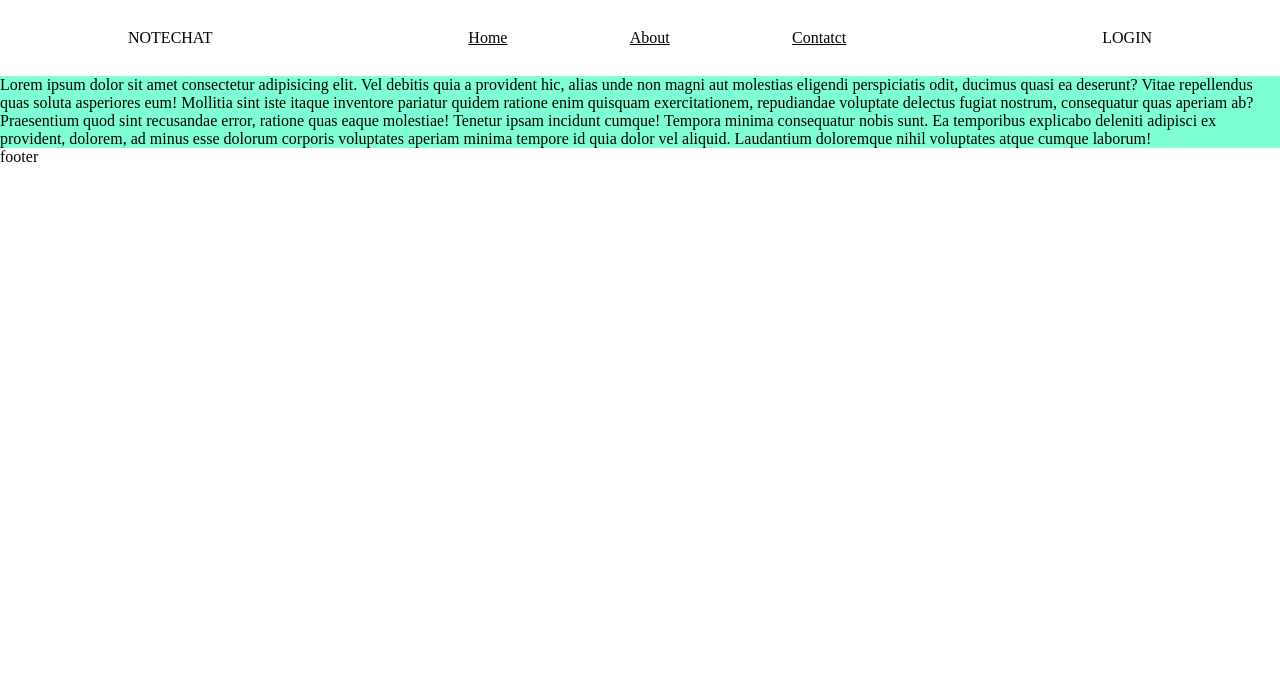
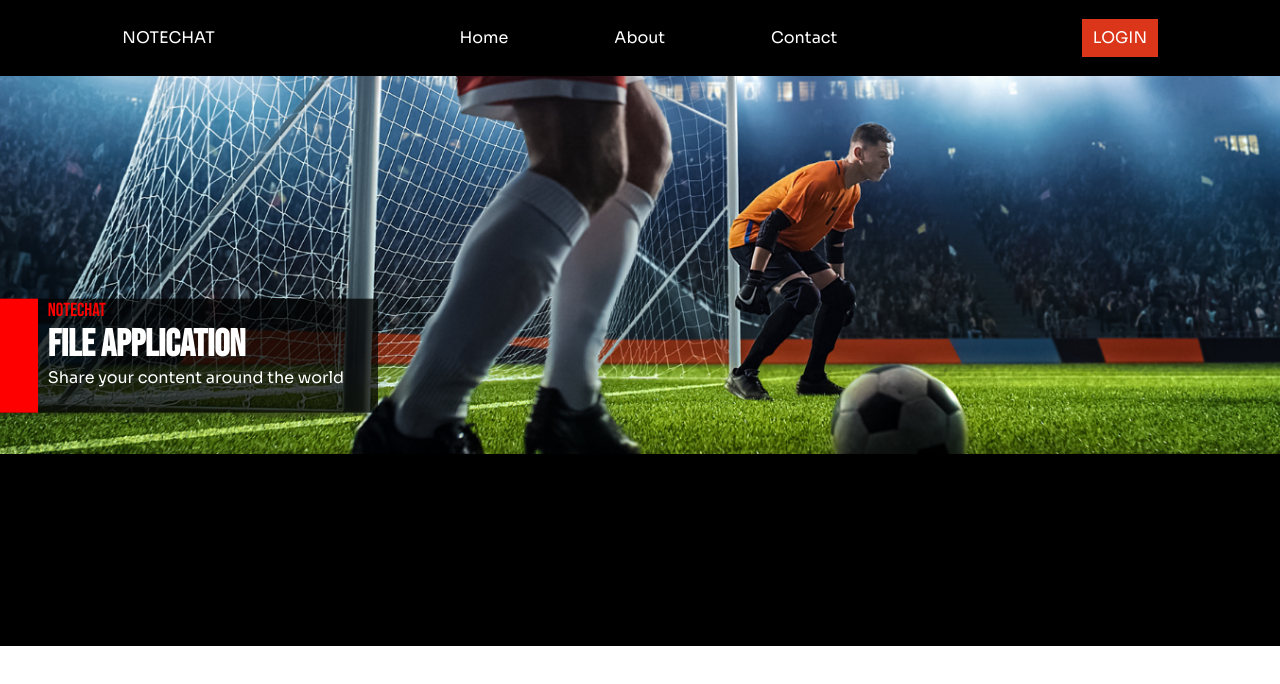
Before and after one commit to amitdubey6261/Notechat-Client, a React (Vite) app: page / in a window 1280 px wide. Shown: the top 684 px of the page. Built offline with nearby package versions, Linux system fonts and the light colour scheme.

Commit message:
ui-upgrade

```diff
--- a/src/App.css
+++ b/src/App.css
@@ -1,22 +1,25 @@
-*{
+@import url('https://fonts.googleapis.com/css2?family=Bebas+Neue&display=swap');
+@import url('https://fonts.googleapis.com/css2?family=Sora&display=swap');
+
+* {
   margin: 0;
   padding: 0;
   box-sizing: border-box;
   color: black;
-  /* border: 1px solid black;/ */
+  /* border: 1px solid black; */
 }
 
-#root{
+#root {
   width: 100%;
   height: 100%;
 }
 
-body{
+body {
   width: 100vw;
   height: 100vh;
 }
 
-.layout{
+.layout {
   width: 100%;
   /* height: 10cm; */
 }
--- a/src/components/aboutPage/AboutPage.jsx
+++ b/src/components/aboutPage/AboutPage.jsx
@@ -1,10 +1,22 @@
 import React from 'react'
+
+import image from '../../assets/images/myimg2.png'
 
 const AboutPage = () => {
     return (
         <>
             <main>
-                i am aabout
+                <div className="image-wrapper">
+                    <img id='image' src={image} alt="not-found" />
+                    <div className="image-overlay">
+                        <div className="box-outer" id="colored"></div>
+                        <div className="box-outer" id="text">
+                            <div className="img-o-c-t "><span className='overlay-t' id="">CONNECT</span></div>
+                            <div className="img-o-c-t"><h2 id=""> <span className='overlay-t-2'>CONNECT WITH AMIT </span></h2></div>
+                            <div className="img-o-c-t"><span id="">Be in contact with full stack developer</span></div>
+                        </div>
+                    </div>
+                </div>
             </main>
         </>
     )
--- a/src/components/contactPage/ContactPage.jsx
+++ b/src/components/contactPage/ContactPage.jsx
@@ -1,10 +1,21 @@
 import React from 'react'
 
+import image from '../../assets/images/myimg.png';
 const ContactPage = () => {
     return (
         <>
             <main>
-                i am contact page
+                <div className="image-wrapper">
+                    <img id='image' src={image} alt="not-found" />
+                    <div className="image-overlay">
+                        <div className="box-outer" id="colored"></div>
+                        <div className="box-outer" id="text">
+                            <div className="img-o-c-t "><span className='overlay-t' id="">CONNECT</span></div>
+                            <div className="img-o-c-t"><h2 id=""> <span className='overlay-t-2'>CONNECT WITH AMIT </span></h2></div>
+                            <div className="img-o-c-t"><span id="">Be in contact with full stack developer</span></div>
+                        </div>
+                    </div>
+                </div>
             </main>
         </>
     )
--- a/src/components/footer/Footer.jsx
+++ b/src/components/footer/Footer.jsx
@@ -1,5 +1,7 @@
 import React from 'react'
 
+
+import './footer.css'
 const Footer = () => {
   return (
     <>
--- /dev/null
+++ b/src/components/footer/footer.css
@@ -0,0 +1,5 @@
+footer{
+    width: 100%;
+    height: 5cm;
+    background-color: black;
+}
--- a/src/components/homePage/HomePage.jsx
+++ b/src/components/homePage/HomePage.jsx
@@ -1,13 +1,24 @@
 import React from 'react'
 
 import './homePage.css'
+
+import image from '../../assets/images/myimg.png'
 
 const HomePage = () => {
     return (
         <>
             <main>
-                Lorem ipsum dolor sit amet consectetur adipisicing elit. Vel debitis quia a provident hic, alias unde non magni aut molestias eligendi perspiciatis odit, ducimus quasi ea deserunt? Vitae repellendus quas soluta asperiores eum! Mollitia sint iste itaque inventore pariatur quidem ratione enim quisquam exercitationem, repudiandae voluptate delectus fugiat nostrum, consequatur quas aperiam ab? Praesentium quod sint recusandae error, ratione quas eaque molestiae! Tenetur ipsam incidunt cumque! Tempora minima consequatur nobis sunt. Ea temporibus explicabo deleniti adipisci ex provident, dolorem, ad minus esse dolorum corporis voluptates aperiam minima tempore id quia dolor vel aliquid. Laudantium doloremque nihil voluptates atque cumque laborum!
-
+                <div className="image-wrapper">
+                    <img id='image' src={image} alt="not-found" />
+                    <div className="image-overlay">
+                        <div className="box-outer" id="colored"></div>
+                        <div className="box-outer" id="text">
+                            <div className="img-o-c-t "><span className='overlay-t' id="">NOTECHAT</span></div>
+                            <div className="img-o-c-t"><h2 id=""> <span className='overlay-t-2'>FILE APPLICATION</span></h2></div>
+                            <div className="img-o-c-t"><span id="">Share your content around the world</span></div>
+                        </div>
+                    </div>
+                </div>
             </main>
         </>
     )
--- a/src/components/homePage/homePage.css
+++ b/src/components/homePage/homePage.css
@@ -1,5 +1,51 @@
 main{
-    background-color: aquamarine;
     width: 100%;
     height: 100%;
+    background-color: black;
 }
+
+.image-wrapper{
+    overflow: hidden;
+    width: 100%;
+    position: relative;
+}
+
+#image{
+    background-color: antiquewhite;
+    width: 100%;
+    height: 10cm;
+    object-fit: cover;
+    object-position: center;
+}
+
+.image-overlay{
+    background-color: rgba(0, 0, 0, 0.719);
+    width: 10cm;
+    height: 3cm;
+    position: absolute;
+    bottom: 0;
+    left: 0;
+    transform: translate( 0% , -40% );
+    display: flex;
+}
+
+#colored{
+    background-color: red;
+    width: 1cm ;
+}
+
+#text{
+    margin-left: 10px;
+}
+
+.overlay-t{
+    color: rgb(255, 0, 0);
+    font-size: 0.5cm;
+    font-family: 'Bebas Neue', sans-serif;
+}
+
+.overlay-t-2{
+    font-family: 'Bebas Neue', sans-serif;
+    font-size: 1cm;
+
+}
--- a/src/components/navbar/Navbar.jsx
+++ b/src/components/navbar/Navbar.jsx
@@ -7,13 +7,13 @@ const Navbar = () => {
     return (
         <>
             <nav >
-                <div className="nav-o-c">NOTECHAT</div>
+                <div className="nav-o-c"><span>NOTECHAT</span></div>
                 <div className="nav-o-c" id='nac-o-i'>
-                    <div className="navigate"><Link to='/'>Home</Link></div>
-                    <div className="navigate"><Link to="/about">About</Link></div>
-                    <div className="navigate"><Link to="/contact">Contatct</Link></div>
+                    <div className="navigate"><Link to='/'><span>Home</span></Link></div>
+                    <div className="navigate"><Link to="/about"><span>About</span></Link></div>
+                    <div className="navigate"><Link to="/contact"><span>Contact</span></Link></div>
                 </div>
-                <div className="nav-o-c">LOGIN</div>
+                <div className="nav-o-c " id='login-box'><span>LOGIN</span></div>
             </nav>
         </>
     )
--- a/src/components/navbar/navbar.css
+++ b/src/components/navbar/navbar.css
@@ -5,6 +5,7 @@ nav{
     flex-direction: row;
     justify-content: space-around;
     align-items: center;
+    background-color: black;
 
 }
 
@@ -12,9 +13,24 @@ nav{
     display: flex;
     flex-direction: row;
     justify-content: space-between;
-    /* height: 100%; */
+    background-color: black;
 }
 
 #nac-o-i{
+    background-color: black;
     width : 10cm;
 }
+
+span{
+    color: white;
+    font-family: 'Sora', sans-serif;
+}
+
+#login-box{
+    background-color: rgb(219, 54, 25);
+    width: 2cm;
+    height: 1cm;
+    display: flex;
+    align-items: center;
+    justify-content: center;
+}
```
Also changed, not shown: src/assets/images/myimg.png (added), src/assets/images/myimg2.png (added), src/components/login/Login.jsx (added), src/components/login/login.css (added).
